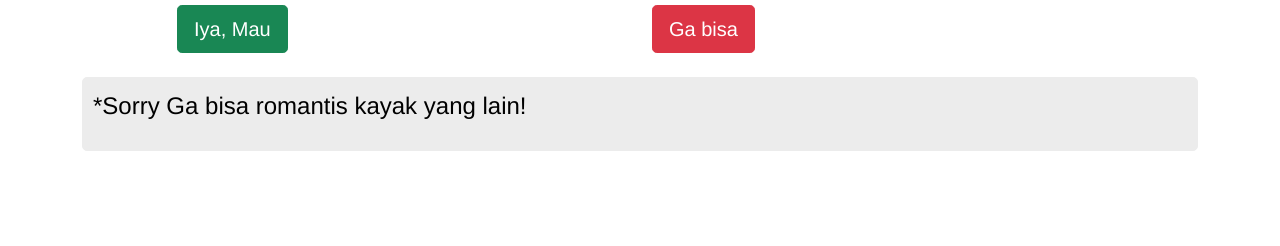
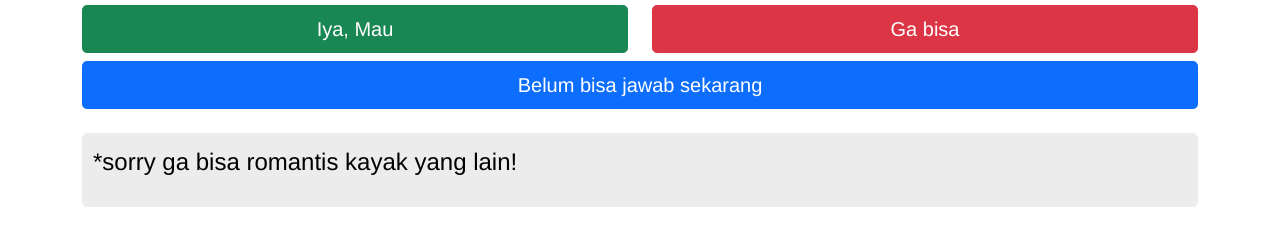
Before and after one commit to toniyansyah4/iseng, a plain HTML site: page index.html in a window 1280 px wide. Shown: the part 330-576 px from the top of the page. Drawn offline with Linux system fonts and the light colour scheme.

Commit message:
jawab nanti

```diff
--- a/index.html
+++ b/index.html
@@ -22,17 +22,24 @@
             </div>
             <h1 class="font-title text-center" style="color: #f00;">NIS, MAU GA JADI PACAR GUE ?</h1>
         </div>
-        <div class="col-1 col-xl-0"></div>
-        <div class="col-5">
-            <a class="btn btn-success btn-lg" style="text-align: right;" href="https://api.whatsapp.com/send?phone=628558886129&text=Ya%20aku%20Mau%20Terima" onclick="alert('Thanks yah udah mau terima gue apa ada nya');">Iya, Mau </a>
+        <div class="col-6">
+            <div class="d-grid gap-2">
+                <a class="btn btn-success btn-lg" href="https://api.whatsapp.com/send?phone=628558886129&text=Ya%20aku%20Mau%20Terima" onclick="alert('Thanks yah udah mau terima gue apa ada nya');">Iya, Mau </a>
+            </div>
         </div>
-        <div class="col-5">
-            <a class="btn btn-danger btn-lg" href="https://api.whatsapp.com/send?phone=628558886129&text=maaf%20aku%20nggabisa%20Terima" onclick="alert('Baik lah kalau itu mau mu ^_^');">Ga bisa</a>
+        <div class="col-6">
+            <div class="d-grid gap-2">
+                <a class="btn btn-danger btn-lg" href="https://api.whatsapp.com/send?phone=628558886129&text=maaf%20aku%20nggabisa%20Terima" onclick="alert('Baik lah kalau itu mau mu ^_^');">Ga bisa</a>
+            </div>
         </div>
-        <div class="col-1 col-xl-0"></div>
+        <div class="col-12 pt-2">
+            <div class="d-grid gap-2">
+                <a class="btn btn-primary btn-lg" href="https://api.whatsapp.com/send?phone=628558886129&text=maaf%20aku%20belum%20bisa%20Jawab" onclick="alert('Ok, aku selalu nunggu jawaban dari kamu');">Belum bisa jawab sekarang</a>
+            </div>
+        </div>
         <div class="col-12 pt-4">
             <div class="box">
-                <p class="font-paragraph">*Sorry Ga bisa romantis kayak yang lain!</p>
+                <p class="font-paragraph">*sorry ga bisa romantis kayak yang lain!</p>
             </div>
         </div>
     </div>
```
